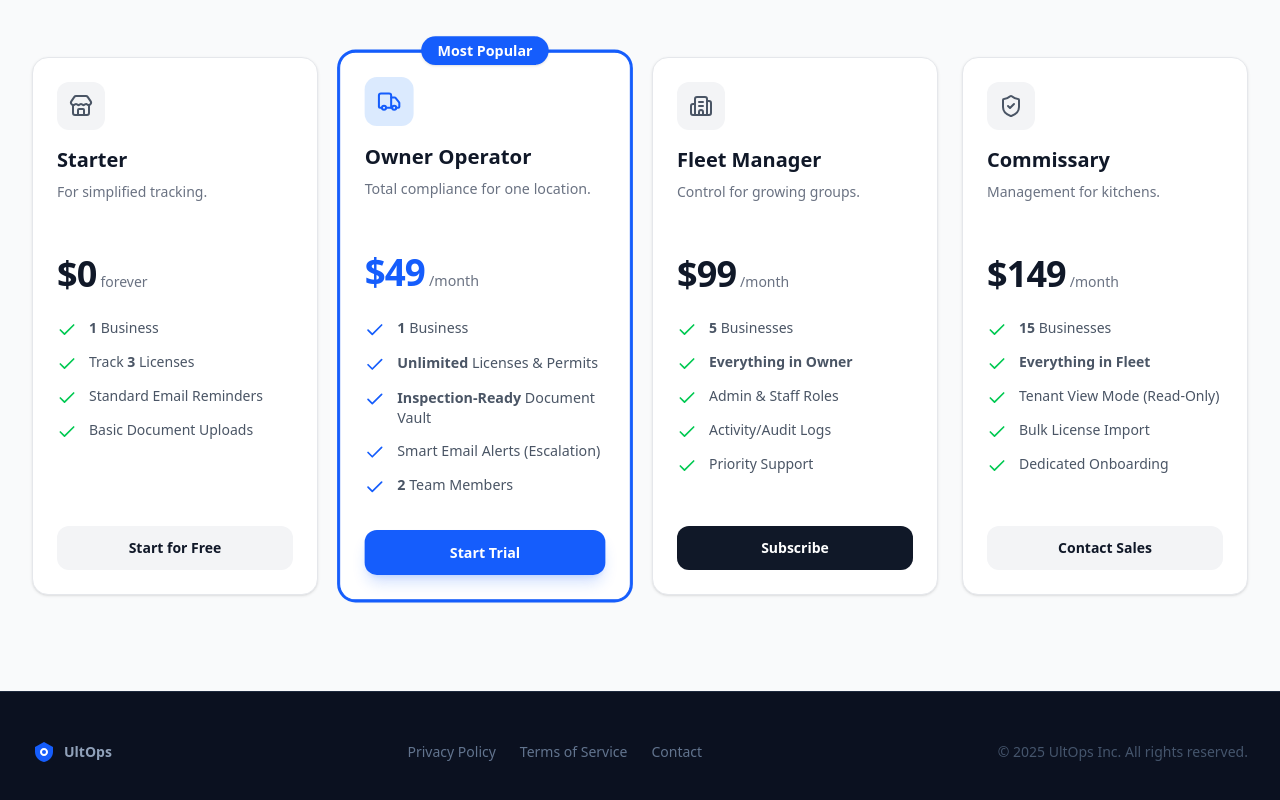
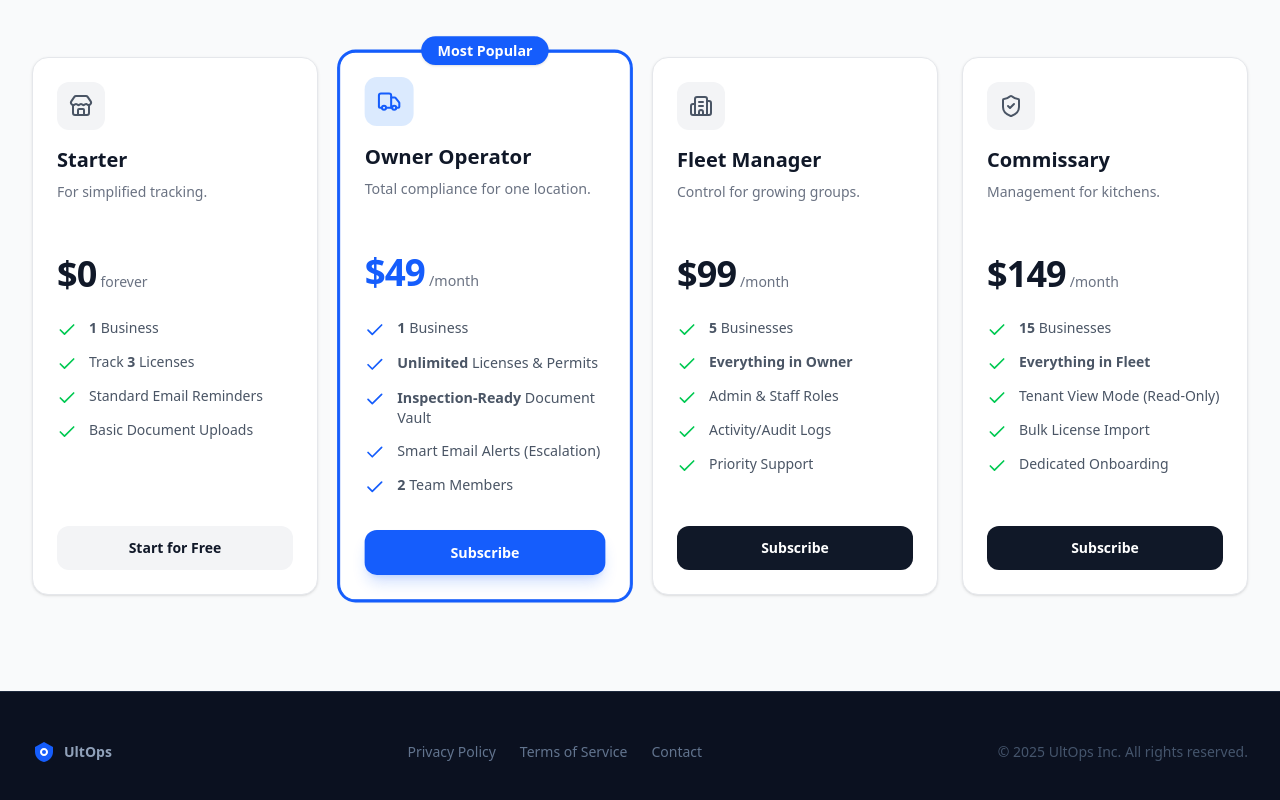
Before and after one commit to testqgw/SCP, a Next.js app: page / in a window 1280 px wide. Shown: the part 2499-3299 px from the top of the page. Built offline with nearby package versions, Linux system fonts and the light colour scheme; no server answers.

Commit message:
Change all paid tier CTAs to Subscribe

```diff
--- a/components/landing/PricingSection.tsx
+++ b/components/landing/PricingSection.tsx
@@ -36,7 +36,7 @@ const tiers = [
             "Smart Email Alerts (Escalation)",
             "<strong>2</strong> Team Members",
         ],
-        cta: "Start Trial",
+        cta: "Subscribe",
         href: "/sign-up?plan=standard",
         highlighted: true,
         priceId: "price_1ScscN9HXJ0MifVdh6FBWoku",
@@ -72,10 +72,10 @@ const tiers = [
             "Bulk License Import",
             "Dedicated Onboarding",
         ],
-        cta: "Contact Sales",
-        href: "mailto:sales@ultops.com?subject=Commissary Plan Inquiry",
+        cta: "Subscribe",
+        href: "/sign-up?plan=commissary",
         highlighted: false,
-        priceId: null,
+        priceId: "price_1Scsew9HXJ0MifVd8URkdiuz",
     },
 ];
 
```
